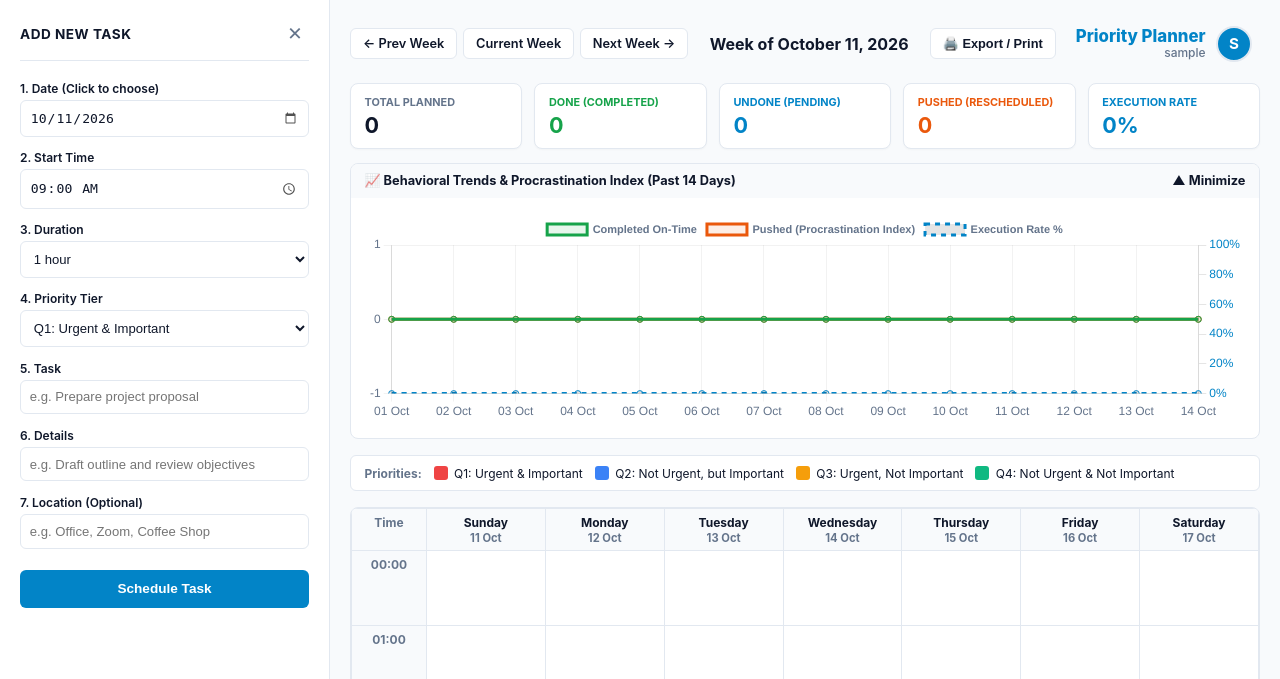
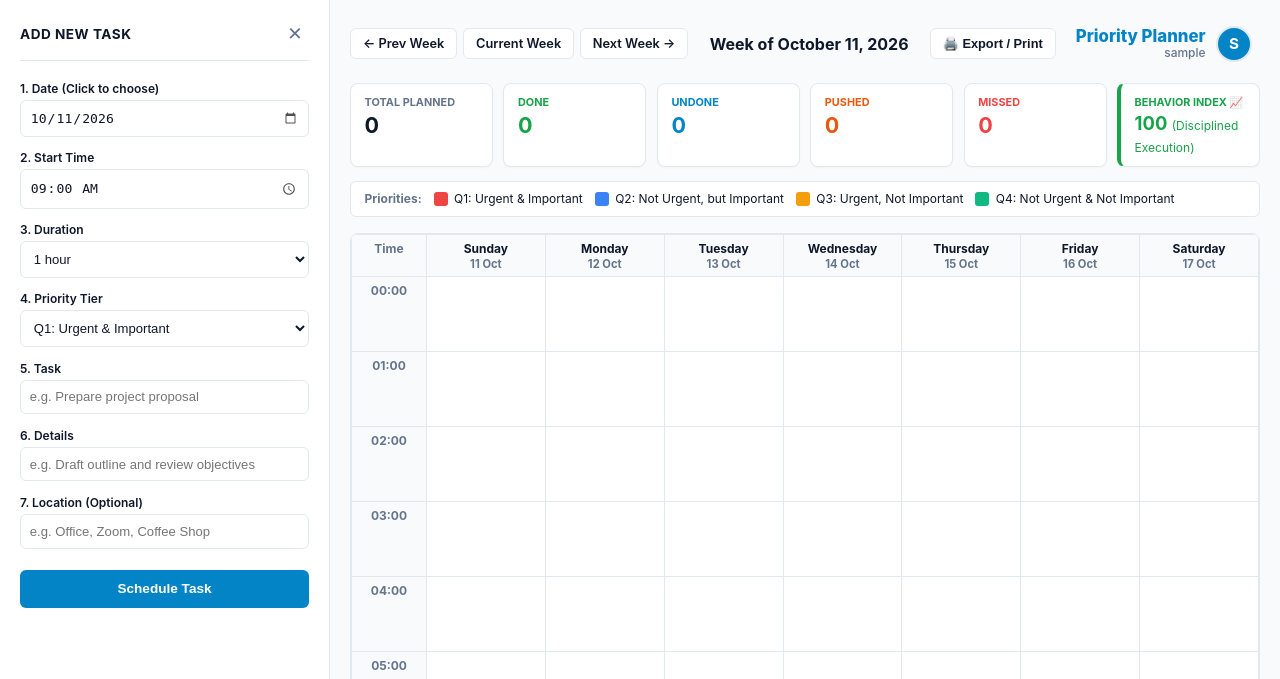
Before and after one commit to dynamixAI/priority-planner-app, a Flask app: page /dashboard in a window 1280 px wide. Shown: the top 679 px of the page. Run offline with Flask 3, Linux system fonts and the light colour scheme; the visitor is signed in with stand-in values (Sample User, id 1); data comes from the database, SQL or seed files in the repository; data that the repository does not hold is empty; some libraries are stand-ins or nearby versions.

Commit message:
Implement Option A: Reconciliation check-in banner, defensible behavioral health index, on-demand trend chart, and modal list print

```diff
--- a/app.py
+++ b/app.py
@@ -17,8 +17,7 @@ DEFAULT_PRIORITIES = [
 ]
 
 TIME_SLOTS = [f"{h:02d}:00" for h in range(24)]
-
-DEFAULT_ACTIVE_DAYS = ["0", "1", "2", "3", "4", "5", "6"]  # 0=Sunday, 6=Saturday
+DEFAULT_ACTIVE_DAYS = ["0", "1", "2", "3", "4", "5", "6"]
 
 def get_db():
     conn = sqlite3.connect(DB_NAME)
@@ -42,22 +41,6 @@ def init_db():
                 is_permanently_locked INTEGER DEFAULT 0
             );
         """)
-        cursor = conn.cursor()
-        cursor.execute("PRAGMA table_info(users)")
-        cols = [c[1] for c in cursor.fetchall()]
-        if "theme" not in cols:
-            conn.execute("ALTER TABLE users ADD COLUMN theme TEXT DEFAULT 'light'")
-        if "week_start" not in cols:
-            conn.execute("ALTER TABLE users ADD COLUMN week_start TEXT DEFAULT 'sunday'")
-        if "active_days" not in cols:
-            conn.execute("ALTER TABLE users ADD COLUMN active_days TEXT DEFAULT '[\"0\",\"1\",\"2\",\"3\",\"4\",\"5\",\"6\"]'")
-        if "failed_attempts" not in cols:
-            conn.execute("ALTER TABLE users ADD COLUMN failed_attempts INTEGER DEFAULT 0")
-        if "lock_until" not in cols:
-            conn.execute("ALTER TABLE users ADD COLUMN lock_until REAL DEFAULT 0")
-        if "is_permanently_locked" not in cols:
-            conn.execute("ALTER TABLE users ADD COLUMN is_permanently_locked INTEGER DEFAULT 0")
-
         conn.execute("""
             CREATE TABLE IF NOT EXISTS tasks (
                 id INTEGER PRIMARY KEY AUTOINCREMENT,
@@ -73,11 +56,6 @@ def init_db():
                 FOREIGN KEY (user_id) REFERENCES users(id)
             );
         """)
-        cursor.execute("PRAGMA table_info(tasks)")
-        task_cols = [c[1] for c in cursor.fetchall()]
-        if "location" not in task_cols:
-            conn.execute("ALTER TABLE tasks ADD COLUMN location TEXT")
-
         conn.commit()
 
 init_db()
@@ -177,7 +155,7 @@ def forgot_password():
             if user:
                 conn.execute("UPDATE users SET failed_attempts = 0, lock_until = 0, is_permanently_locked = 0 WHERE id = ?", (user["id"],))
                 conn.commit()
-        flash("If that email is on file, verification instructions have been sent.", "info")
+        flash("If that email is on file, instructions have been sent.", "info")
         return redirect(url_for("login"))
     return render_template("forgot_password.html")
 
@@ -242,6 +220,13 @@ def priority_setup():
 
     return render_template("priority_setup.html", priorities=priorities, theme=theme, week_start=week_start, active_days=active_days)
 
+def duration_to_minutes(dur_str):
+    if "30" in dur_str: return 30
+    if "45" in dur_str: return 45
+    if "1.5" in dur_str: return 90
+    if "2" in dur_str: return 120
+    return 60
+
 @app.route("/dashboard")
 def dashboard():
     if "user_id" not in session:
@@ -249,6 +234,7 @@ def dashboard():
 
     user_id = session["user_id"]
     week_param = request.args.get("week_start")
+    now_dt = datetime.now()
 
     with get_db() as conn:
         user = conn.execute("SELECT priorities_json, theme, week_start, active_days FROM users WHERE id = ?", (user_id,)).fetchone()
@@ -257,7 +243,7 @@ def dashboard():
         week_start_pref = user["week_start"] if user and user["week_start"] else "sunday"
         active_days_list = json.loads(user["active_days"]) if user and user["active_days"] else DEFAULT_ACTIVE_DAYS
 
-    today = datetime.today().date()
+    today = now_dt.date()
     if week_param:
         try:
             start_date = datetime.strptime(week_param, "%Y-%m-%d").date()
@@ -270,22 +256,32 @@ def dashboard():
             days_since_sunday = (today.weekday() + 1) % 7
             start_date = today - timedelta(days=days_since_sunday)
 
-    # Build 7-day span
     full_week_dates = [start_date + timedelta(days=i) for i in range(7)]
-
-    # Filter columns to only active days selected by user (Sun=0, Mon=1, ..., Sat=6)
-    def day_to_code(d):
-        return str((d.weekday() + 1) % 7)
-
+    def day_to_code(d): return str((d.weekday() + 1) % 7)
     visible_week_dates = [d for d in full_week_dates if day_to_code(d) in active_days_list]
-    if not visible_week_dates:
-        visible_week_dates = full_week_dates
+    if not visible_week_dates: visible_week_dates = full_week_dates
 
     prev_week = (start_date - timedelta(days=7)).strftime("%Y-%m-%d")
     next_week = (start_date + timedelta(days=7)).strftime("%Y-%m-%d")
     cur_week_str = start_date.strftime("%Y-%m-%d")
 
     with get_db() as conn:
+        all_user_tasks = conn.execute("SELECT * FROM tasks WHERE user_id = ? ORDER BY date ASC, time ASC", (user_id,)).fetchall()
+        all_user_tasks = [dict(t) for t in all_user_tasks]
+
+        # Identify elapsed tasks needing reconciliation
+        reconcile_tasks = []
+        for t in all_user_tasks:
+            if t["status"] == "pending":
+                try:
+                    task_time_str = t["time"] if len(t["time"]) == 5 else f"0{t['time']}"
+                    start_dt = datetime.strptime(f"{t['date']} {task_time_str}", "%Y-%m-%d %H:%M")
+                    end_dt = start_dt + timedelta(minutes=duration_to_minutes(t.get("duration", "1 hour")))
+                    if now_dt > end_dt:
+                        reconcile_tasks.append(t)
+                except Exception:
+                    pass
+
         week_date_strs = [d.strftime("%Y-%m-%d") for d in visible_week_dates]
         placeholders = ",".join("?" for _ in week_date_strs) if week_date_strs else "''"
         tasks = conn.execute(
@@ -293,28 +289,49 @@ def dashboard():
             [user_id] + week_date_strs if week_date_strs else [user_id]
         ).fetchall()
 
-        all_user_tasks = conn.execute("SELECT * FROM tasks WHERE user_id = ? ORDER BY date ASC, time ASC", (user_id,)).fetchall()
         total_tasks = len(all_user_tasks)
-        done_tasks = sum(1 for t in all_user_tasks if t["status"] == "completed")
+        done_ontime = sum(1 for t in all_user_tasks if t["status"] == "completed")
+        done_late = sum(1 for t in all_user_tasks if t["status"] == "completed_late")
         pushed_tasks = sum(1 for t in all_user_tasks if t["status"] == "rescheduled")
+        missed_tasks = sum(1 for t in all_user_tasks if t["status"] == "missed")
         undone_tasks = sum(1 for t in all_user_tasks if t["status"] == "pending")
-        exec_rate = round((done_tasks / total_tasks * 100), 1) if total_tasks > 0 else 0
 
-        # Build 14-day chronological analytics trend for the chart
-        chart_labels = []
-        chart_completed = []
-        chart_pushed = []
-        chart_rate = []
+        # Behavioral Health Index (BHI) Calculation
+        total_eval = done_ontime + done_late + pushed_tasks + missed_tasks
+        if total_eval == 0:
+            bhi_score = 100
+            bhi_tier = "Disciplined Execution"
+            bhi_color = "#16a34a"
+        else:
+            raw_score = ((done_ontime * 1.0 + done_late * 0.8 + pushed_tasks * 0.4) / total_eval) * 100 - ((missed_tasks * 60) / total_eval)
+            bhi_score = max(0, min(100, round(raw_score)))
+            if bhi_score >= 80:
+                bhi_tier = "Disciplined Execution"
+                bhi_color = "#16a34a"
+            elif bhi_score >= 50:
+                bhi_tier = "Drifting / Procrastinating"
+                bhi_color = "#eab308"
+            else:
+                bhi_tier = "Acute Avoidance / Stalled"
+                bhi_color = "#ef4444"
+
+        # 14-day chronological chart points
+        chart_labels, chart_ontime, chart_late, chart_pushed, chart_missed, chart_rate = [], [], [], [], [], []
         for i in range(13, -1, -1):
             day_cursor = (today - timedelta(days=i)).strftime("%Y-%m-%d")
             chart_labels.append((today - timedelta(days=i)).strftime("%d %b"))
             day_tasks = [t for t in all_user_tasks if t["date"] == day_cursor]
-            c_cnt = sum(1 for t in day_tasks if t["status"] == "completed")
+            c_on = sum(1 for t in day_tasks if t["status"] == "completed")
+            c_lt = sum(1 for t in day_tasks if t["status"] == "completed_late")
             p_cnt = sum(1 for t in day_tasks if t["status"] == "rescheduled")
+            m_cnt = sum(1 for t in day_tasks if t["status"] == "missed")
             t_cnt = len(day_tasks)
-            rate = round((c_cnt / t_cnt * 100), 1) if t_cnt > 0 else 0
-            chart_completed.append(c_cnt)
+            rate = round(((c_on + c_lt) / t_cnt * 100), 1) if t_cnt > 0 else 0
+
+            chart_ontime.append(c_on)
+            chart_late.append(c_lt)
             chart_pushed.append(p_cnt)
+            chart_missed.append(m_cnt)
             chart_rate.append(rate)
 
     return render_template(
@@ -323,7 +340,8 @@ def dashboard():
         theme=theme,
         priorities=priorities,
         tasks=[dict(t) for t in tasks],
-        all_tasks=[dict(t) for t in all_user_tasks],
+        all_tasks=all_user_tasks,
+        reconcile_tasks=reconcile_tasks,
         week_dates=visible_week_dates,
         prev_week=prev_week,
         next_week=next_week,
@@ -331,28 +349,30 @@ def dashboard():
         time_slots=TIME_SLOTS,
         metrics={
             "total": total_tasks,
-            "done": done_tasks,
+            "done": done_ontime + done_late,
             "undone": undone_tasks,
             "pushed": pushed_tasks,
-            "rate": exec_rate
+            "missed": missed_tasks,
+            "bhi_score": bhi_score,
+            "bhi_tier": bhi_tier,
+            "bhi_color": bhi_color
         },
         chart_data={
             "labels": chart_labels,
-            "completed": chart_completed,
+            "ontime": chart_ontime,
+            "late": chart_late,
             "pushed": chart_pushed,
+            "missed": chart_missed,
             "rate": chart_rate
         }
     )
 
 @app.route("/api/task/add", methods=["POST"])
 def add_task():
-    if "user_id" not in session:
-        return jsonify({"error": "Unauthorized"}), 401
+    if "user_id" not in session: return jsonify({"error": "Unauthorized"}), 401
     data = request.get_json()
     time_val = data.get("time", "09:00")
-    if len(time_val) == 4:
-        time_val = "0" + time_val
-
+    if len(time_val) == 4: time_val = "0" + time_val
     with get_db() as conn:
         conn.execute(
             "INSERT INTO tasks (user_id, title, detail, location, date, time, duration, priority_id, status) VALUES (?, ?, ?, ?, ?, ?, ?, ?, 'pending')",
@@ -363,8 +383,7 @@ def add_task():
 
 @app.route("/api/task/status", methods=["POST"])
 def update_status():
-    if "user_id" not in session:
-        return jsonify({"error": "Unauthorized"}), 401
+    if "user_id" not in session: return jsonify({"error": "Unauthorized"}), 401
     data = request.get_json()
     with get_db() as conn:
         conn.execute("UPDATE tasks SET status = ? WHERE id = ? AND user_id = ?", (data.get("status"), data.get("task_id"), session["user_id"]))
@@ -373,8 +392,7 @@ def update_status():
 
 @app.route("/api/task/reschedule", methods=["POST"])
 def reschedule_task():
-    if "user_id" not in session:
-        return jsonify({"error": "Unauthorized"}), 401
+    if "user_id" not in session: return jsonify({"error": "Unauthorized"}), 401
     data = request.get_json()
     with get_db() as conn:
         conn.execute(
@@ -386,8 +404,7 @@ def reschedule_task():
 
 @app.route("/api/task/delete", methods=["POST"])
 def delete_task():
-    if "user_id" not in session:
-        return jsonify({"error": "Unauthorized"}), 401
+    if "user_id" not in session: return jsonify({"error": "Unauthorized"}), 401
     data = request.get_json()
     with get_db() as conn:
         conn.execute("DELETE FROM tasks WHERE id = ? AND user_id = ?", (data.get("task_id"), session["user_id"]))
--- a/templates/dashboard.html
+++ b/templates/dashboard.html
@@ -3,9 +3,7 @@
 <head>
   <meta charset="UTF-8">
   <title>Weekly Priority Planner & Execution Dashboard</title>
-  <!-- Chart.js for Anti-Procrastination Visual Analytics -->
   <script src="https://cdn.jsdelivr.net/npm/chart.js"></script>
-  <!-- html2pdf.js for Generating Color PDFs -->
   <script src="https://cdnjs.cloudflare.com/ajax/libs/html2pdf.js/0.10.1/html2pdf.bundle.min.js"></script>
   <script>
     const cachedTheme = localStorage.getItem('planner-theme');
@@ -275,11 +273,54 @@
     .dropdown-divider { height: 1px; background: var(--border); margin: 0.25rem 0; }
     .dropdown-item.danger { color: #ef4444; }
 
+    /* Reconciliation Check-in Banner */
+    .reconciliation-banner {
+      background: rgba(234, 179, 8, 0.12);
+      border: 1px solid rgba(234, 179, 8, 0.4);
+      border-radius: 8px;
+      padding: 0.75rem 1rem;
+      margin-bottom: 1rem;
+      display: flex;
+      flex-direction: column;
+      gap: 0.5rem;
+    }
+    .banner-title {
+      font-size: 0.82rem;
+      font-weight: 700;
+      color: #b45309;
+      display: flex;
+      justify-content: space-between;
+      align-items: center;
+    }
+    [data-theme="dark"] .banner-title { color: #fde047; }
+    .reconcile-item {
+      display: flex;
+      justify-content: space-between;
+      align-items: center;
+      background: var(--card-bg);
+      padding: 0.45rem 0.75rem;
+      border-radius: 6px;
+      border: 1px solid var(--border);
+      font-size: 0.8rem;
+    }
+    .reconcile-actions { display: flex; gap: 0.35rem; }
+    .btn-rec {
+      border: 1px solid var(--border);
+      padding: 0.25rem 0.5rem;
+      border-radius: 4px;
+      font-size: 0.72rem;
+      font-weight: 600;
+      cursor: pointer;
+      background: var(--card-bg);
+      color: var(--text);
+    }
+    .btn-rec:hover { background: var(--slot-hover); }
+
     /* Anti-Procrastination Metrics Bar */
     .metrics-bar {
       display: grid;
-      grid-template-columns: repeat(5, 1fr);
-      gap: 0.75rem;
+      grid-template-columns: repeat(6, 1fr);
+      gap: 0.65rem;
       margin-bottom: 0.85rem;
     }
     .metric-card {
@@ -305,13 +346,14 @@
       border-radius: 8px;
       margin-bottom: 1rem;
       overflow: hidden;
+      display: none;
     }
+    .analytics-panel.visible { display: block; }
     .analytics-header {
       padding: 0.6rem 0.85rem;
       display: flex;
       justify-content: space-between;
       align-items: center;
-      cursor: pointer;
       background: var(--table-header);
       font-size: 0.8rem;
       font-weight: bold;
@@ -319,10 +361,8 @@
     }
     .analytics-body {
       padding: 1rem;
-      display: block;
       height: 240px;
     }
-    .analytics-body.collapsed { display: none; }
 
     /* Priority Legend */
     .legend-bar {
@@ -369,6 +409,7 @@
     .task-card:hover { transform: scale(1.02); }
     .task-card.completed { opacity: 0.45; text-decoration: line-through; }
     .task-card.rescheduled { outline: 2px dashed #ea580c; }
+    .task-card.missed { border: 2px solid #ef4444; }
     .card-title { font-weight: bold; font-size: 0.75rem; text-shadow: 0 1px 2px rgba(0,0,0,0.4); }
     .card-detail { font-size: 0.68rem; margin-top: 2px; text-shadow: 0 1px 1px rgba(0,0,0,0.3); }
     .card-location { font-size: 0.65rem; margin-top: 2px; font-style: italic; opacity: 0.95; }
@@ -435,7 +476,7 @@
     @media print {
       @page { size: landscape; margin: 10mm; }
       body { height: auto !important; overflow: visible !important; background: #ffffff !important; color: #000000 !important; }
-      .sidebar, .top-nav, .card-actions, .modal-overlay, .profile-dropdown, .analytics-panel { display: none !important; }
+      .sidebar, .top-nav, .card-actions, .modal-overlay, .profile-dropdown, .analytics-panel, .reconciliation-banner { display: none !important; }
       .main-content { padding: 0 !important; overflow: visible !important; }
       .grid-container { border: 1px solid #94a3b8 !important; overflow: visible !important; }
       th, td { border: 1px solid #cbd5e1 !important; }
@@ -545,37 +586,53 @@
       </div>
     </div>
 
-    <!-- Anti-Procrastination Metrics Bar -->
+    <!-- Morning/Next-Login Reconciliation Check-in Banner -->
+    <div class="reconciliation-banner" id="reconcileBanner" style="display: none;">
+      <div class="banner-title">
+        <span>⏰ Unconfirmed Past Tasks — Quick Catch-up</span>
+        <span style="font-size: 0.72rem; font-weight: normal; color: var(--text);">Clear these to keep your behavioral score accurate</span>
+      </div>
+      <div id="reconcileList"></div>
+    </div>
+
+    <!-- Anti-Procrastination Metrics Bar (Includes Behavior Index) -->
     <div class="metrics-bar">
       <div class="metric-card" onclick="openTaskModal('all')">
         <div class="metric-label">Total Planned</div>
         <div class="metric-num">{{ metrics.total }}</div>
       </div>
       <div class="metric-card" onclick="openTaskModal('completed')">
-        <div class="metric-label" style="color: #16a34a;">Done (Completed)</div>
+        <div class="metric-label" style="color: #16a34a;">Done</div>
         <div class="metric-num" style="color: #16a34a;">{{ metrics.done }}</div>
       </div>
       <div class="metric-card" onclick="openTaskModal('pending')">
-        <div class="metric-label" style="color: #0284c7;">Undone (Pending)</div>
+        <div class="metric-label" style="color: #0284c7;">Undone</div>
         <div class="metric-num" style="color: #0284c7;">{{ metrics.undone }}</div>
       </div>
       <div class="metric-card" onclick="openTaskModal('rescheduled')">
-        <div class="metric-label" style="color: #ea580c;">Pushed (Rescheduled)</div>
+        <div class="metric-label" style="color: #ea580c;">Pushed</div>
         <div class="metric-num" style="color: #ea580c;">{{ metrics.pushed }}</div>
       </div>
-      <div class="metric-card" onclick="openTaskModal('all')">
-        <div class="metric-label" style="color: #0284c7;">Execution Rate</div>
-        <div class="metric-num" style="color: #0284c7;">{{ metrics.rate }}%</div>
+      <div class="metric-card" onclick="openTaskModal('missed')">
+        <div class="metric-label" style="color: #ef4444;">Missed</div>
+        <div class="metric-num" style="color: #ef4444;">{{ metrics.missed }}</div>
+      </div>
+      <!-- Clickable Behavioral Health Index Card -->
+      <div class="metric-card" style="border-left: 4px solid {{ metrics.bhi_color }};" onclick="toggleAnalyticsPanel()">
+        <div class="metric-label" style="color: {{ metrics.bhi_color }};">Behavior Index 📈</div>
+        <div class="metric-num" style="color: {{ metrics.bhi_color }}; font-size: 1.15rem;">
+          {{ metrics.bhi_score }} <span style="font-size: 0.75rem; font-weight: normal;">({{ metrics.bhi_tier }})</span>
+        </div>
       </div>
     </div>
 
-    <!-- Option A: Behavioral & Execution Trends Chart Panel -->
-    <div class="analytics-panel">
-      <div class="analytics-header" onclick="toggleAnalyticsPanel()">
-        <span>📈 Behavioral Trends & Procrastination Index (Past 14 Days)</span>
-        <span id="chartToggleIcon">▲ Minimize</span>
+    <!-- Option A: Expandable Behavioral Analytics Card (Hidden Until Clicked) -->
+    <div class="analytics-panel" id="analyticsPanel">
+      <div class="analytics-header">
+        <span>📈 Behavioral Trends (14-Day Accountability & Procrastination Matrix)</span>
+        <button class="nav-btn" style="padding: 0.2rem 0.5rem;" onclick="toggleAnalyticsPanel()">✕ Close Chart</button>
       </div>
-      <div class="analytics-body" id="analyticsBody">
+      <div class="analytics-body">
         <canvas id="behaviorChart"></canvas>
       </div>
     </div>
@@ -619,7 +676,7 @@
                         {% set ns.found_color = p.color %}
                       {% endif %}
                     {% endfor %}
-                    <div class="task-card {{ 'completed' if task.status == 'completed' else '' }} {{ 'rescheduled' if task.status == 'rescheduled' else '' }}"
+                    <div class="task-card {{ 'completed' if task.status == 'completed' else '' }} {{ 'rescheduled' if task.status == 'rescheduled' else '' }} {{ 'missed' if task.status == 'missed' else '' }}"
                          style="background-color: {{ ns.found_color }};"
                          onclick="showTaskDetail({{ task.id }})">
                       <div class="card-title">{{ task.title }}</div>
@@ -649,7 +706,7 @@
     </div>
   </main>
 
-  <!-- Modal 1: Export & Print Configuration Modal (Updated Labels) -->
+  <!-- Modal 1: Export & Print Configuration Modal -->
   <div class="modal-overlay" id="exportModal">
     <div class="modal-content" style="width: 480px;">
       <div class="modal-header">
@@ -665,13 +722,11 @@
         </select>
       </div>
 
-      <!-- Cleaned up label: removed (Sunday) -->
       <div class="form-group" id="customWeekBox" style="display: none;">
         <label>Pick Specific Week Start</label>
         <input type="date" id="exportCustomDate" value="{{ cur_week_str }}" onclick="this.showPicker()">
       </div>
 
-      <!-- Cleaned up label: removed (Eliminates empty rows) -->
       <div class="form-group">
         <label>2. Hour Span</label>
         <select id="exportHourSpan">
@@ -708,7 +763,6 @@
       <div class="modal-header">
         <h3 id="modalTitle" style="margin: 0; font-size: 1.1rem; color: var(--primary);">Tasks</h3>
         <div style="display: flex; gap: 0.4rem; align-items: center;">
-          <!-- Added Direct Print & PDF buttons for this table view -->
           <button class="nav-btn" onclick="printModalTable()">🖨️ Print List</button>
           <button class="nav-btn" style="color: #16a34a;" onclick="downloadModalPDF()">📥 Download PDF</button>
           <button class="nav-btn" onclick="closeTaskModal()">Close (✕)</button>
@@ -738,13 +792,66 @@
     const allPriorities = {{ priorities|tojson }};
     const chartData = {{ chart_data|tojson }};
 
-    // Render Option A Multi-line Behavioral Chart
+    // Reconciliation Check-in on Page Load
+    function initReconciliation() {
+      const now = new Date();
+      const overduePending = allUserTasks.filter(t => {
+        if (t.status !== 'pending') return false;
+        const taskEnd = new Date(`${t.date}T${t.time}`);
+        return taskEnd < now;
+      });
+
+      const banner = document.getElementById('reconcileBanner');
+      const list = document.getElementById('reconcileList');
+      if (overduePending.length === 0) {
+        banner.style.display = 'none';
+        return;
+      }
+
+      list.innerHTML = '';
+      overduePending.slice(0, 5).forEach(t => {
+        const item = document.createElement('div');
+        item.className = 'reconcile-item';
+        item.innerHTML = `
+          <div>
+            <b>${t.title}</b> &nbsp;•&nbsp; <small style="color: var(--metric-muted);">${t.date} at ${t.time}</small>
+          </div>
+          <div class="reconcile-actions">
+            <button class="btn-rec" style="color: #16a34a;" onclick="resolveReconciliation(${t.id}, 'completed')">Done On Time</button>
+            <button class="btn-rec" style="color: #0284c7;" onclick="resolveReconciliation(${t.id}, 'completed')">Done Late</button>
+            <button class="btn-rec" style="color: #ea580c;" onclick="rescheduleTask(${t.id})">Push</button>
+            <button class="btn-rec" style="color: #ef4444;" onclick="resolveReconciliation(${t.id}, 'missed')">Missed</button>
+          </div>
+        `;
+        list.appendChild(item);
+      });
+      banner.style.display = 'flex';
+    }
+
+    async function resolveReconciliation(taskId, newStatus) {
+      await fetch('/api/task/status', {
+        method: 'POST',
+        headers: { 'Content-Type': 'application/json' },
+        body: JSON.stringify({ task_id: taskId, status: newStatus })
+      });
+      location.reload();
+    }
+
+    window.addEventListener('DOMContentLoaded', initReconciliation);
+
+    // Expandable Behavioral Analytics Chart
+    let chartInstance = null;
+    function toggleAnalyticsPanel() {
+      const panel = document.getElementById('analyticsPanel');
+      panel.classList.toggle('visible');
+
+      if (panel.classList.contains('visible') && !chartInstance) {
         const ctx = document.getElementById('behaviorChart').getContext('2d');
         const isDark = document.documentElement.getAttribute('data-theme') === 'dark';
         const textColor = isDark ? '#94a3b8' : '#64748b';
         const gridColor = isDark ? 'rgba(255,255,255,0.05)' : 'rgba(0,0,0,0.05)';
 
-    new Chart(ctx, {
+        chartInstance = new Chart(ctx, {
           type: 'line',
           data: {
             labels: chartData.labels,
@@ -759,7 +866,7 @@
                 yAxisID: 'y'
               },
               {
-            label: 'Pushed (Procrastination Index)',
+                label: 'Pushed (Procrastination)',
                 data: chartData.pushed,
                 borderColor: '#ea580c',
                 backgroundColor: 'rgba(234, 88, 12, 0.1)',
@@ -768,7 +875,16 @@
                 yAxisID: 'y'
               },
               {
-            label: 'Execution Rate %',
+                label: 'Missed Tasks',
+                data: chartData.missed,
+                borderColor: '#ef4444',
+                backgroundColor: 'rgba(239, 68, 68, 0.1)',
+                tension: 0.3,
+                fill: true,
+                yAxisID: 'y'
+              },
+              {
+                label: 'Execution Score %',
                 data: chartData.rate,
                 borderColor: '#0284c7',
                 borderDash: [5, 5],
@@ -791,12 +907,7 @@
             }
           }
         });
-
-    function toggleAnalyticsPanel() {
-      const b = document.getElementById('analyticsBody');
-      const icon = document.getElementById('chartToggleIcon');
-      b.classList.toggle('collapsed');
-      icon.innerText = b.classList.contains('collapsed') ? '▼ Expand Trends' : '▲ Minimize';
+      }
     }
 
     // Modal List Direct Print & PDF
@@ -1026,6 +1137,9 @@
       } else if (filter === 'rescheduled') {
         title.innerText = 'Pushed (Rescheduled) Tasks';
         filtered = allUserTasks.filter(t => t.status === 'rescheduled');
+      } else if (filter === 'missed') {
+        title.innerText = 'Missed Tasks';
+        filtered = allUserTasks.filter(t => t.status === 'missed');
       } else {
         title.innerText = 'All Scheduled Tasks';
       }
```
Lines whose indentation alone changed are shown as unchanged.
